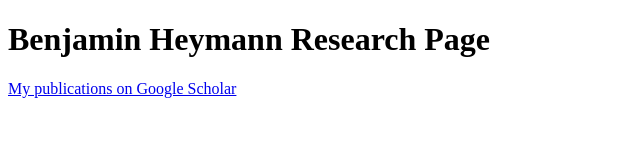
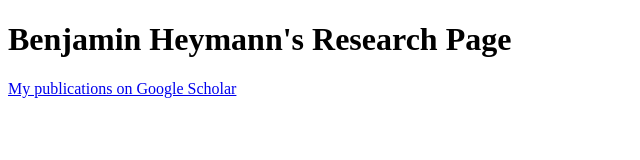
Before and after one commit to BenHey/BenHey2.github.io, a plain HTML site: page index.htm in a window 1280 px wide. Shown: the whole page, without its empty margins (0-640 px from the left). Drawn offline with Linux system fonts and the light colour scheme.

Commit message:
Update index.htm

```diff
--- a/index.htm
+++ b/index.htm
@@ -1,7 +1,7 @@
 <!DOCTYPE html>
 <html>
 <body>
-<h1>Benjamin Heymann Research Page</h1>
+<h1>Benjamin Heymann's Research Page</h1>
 <p><a href="https://scholar.google.com/citations?user=ok5uldEAAAAJ&hl=en&oi=ao">My publications on Google Scholar</a></p>
 </body>
 </html>
```
